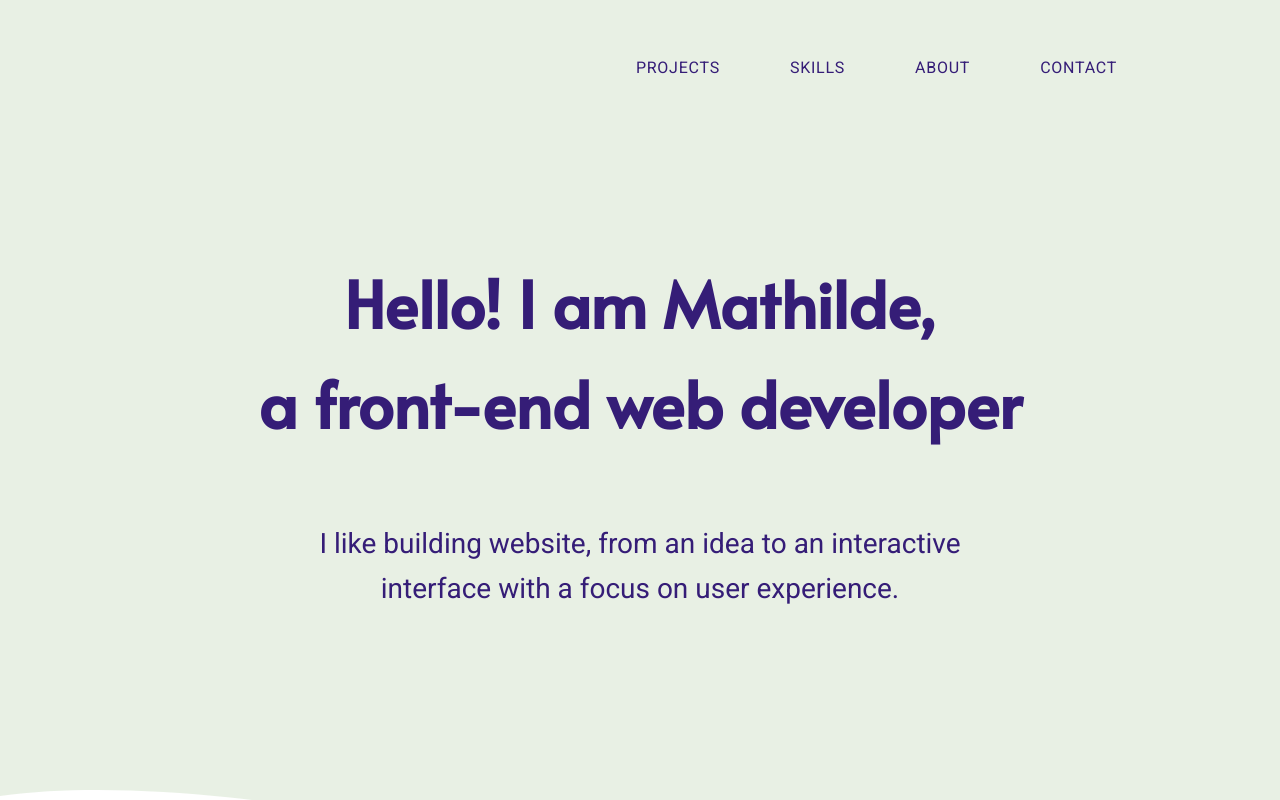
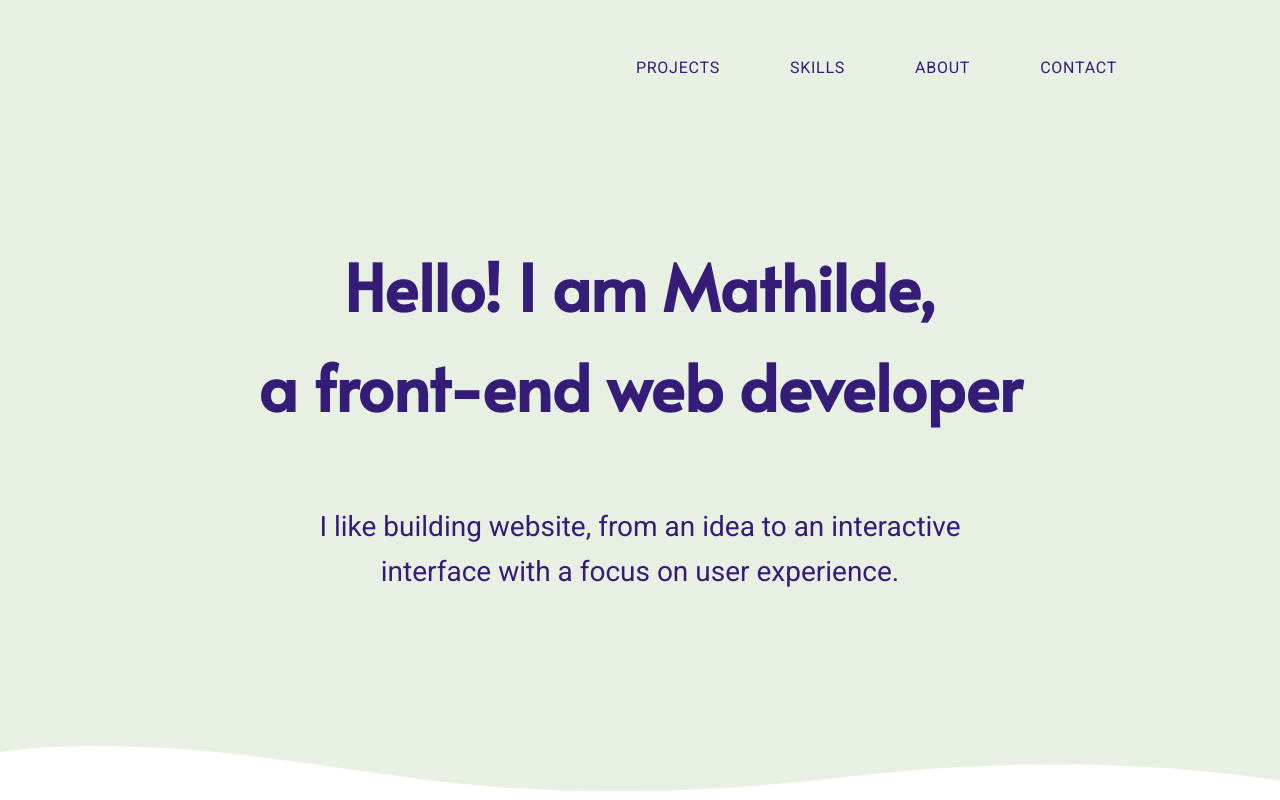
Before and after one commit to mathum49/portfolio-2024, a website: page index.html in a window 1280 px wide. Shown: the top 800 px of the page. Drawn offline with Linux system fonts and the light colour scheme.

Commit message:
Updated intro spacing

```diff
--- a/styles.css
+++ b/styles.css
@@ -23,11 +23,7 @@ min-height: 50vh;
 
 }
 
-.intro{
-text-align: center;
-padding: 50px 0;
-display: flex;
-flex-direction: column;}
+
 
 h1{
 margin: 40px 0;
@@ -40,6 +36,17 @@ h3{
 font-size: 1.25em;
 font-weight: 400;
 line-height: 30px;
+}
+
+.intro{
+text-align: center;
+padding: 50px 0;
+display: flex;
+flex-direction: column;
+}
+
+.intro h1{
+margin-top: 100px;
 }
 
 /* Nav styling **************/
@@ -406,10 +413,6 @@ svg {
     font-size: 3em;
   }
 
-  .intro{
-    margin-top: 50px;
-  }
-
   nav ul li {
   padding: 5px 15px;
   }
```
